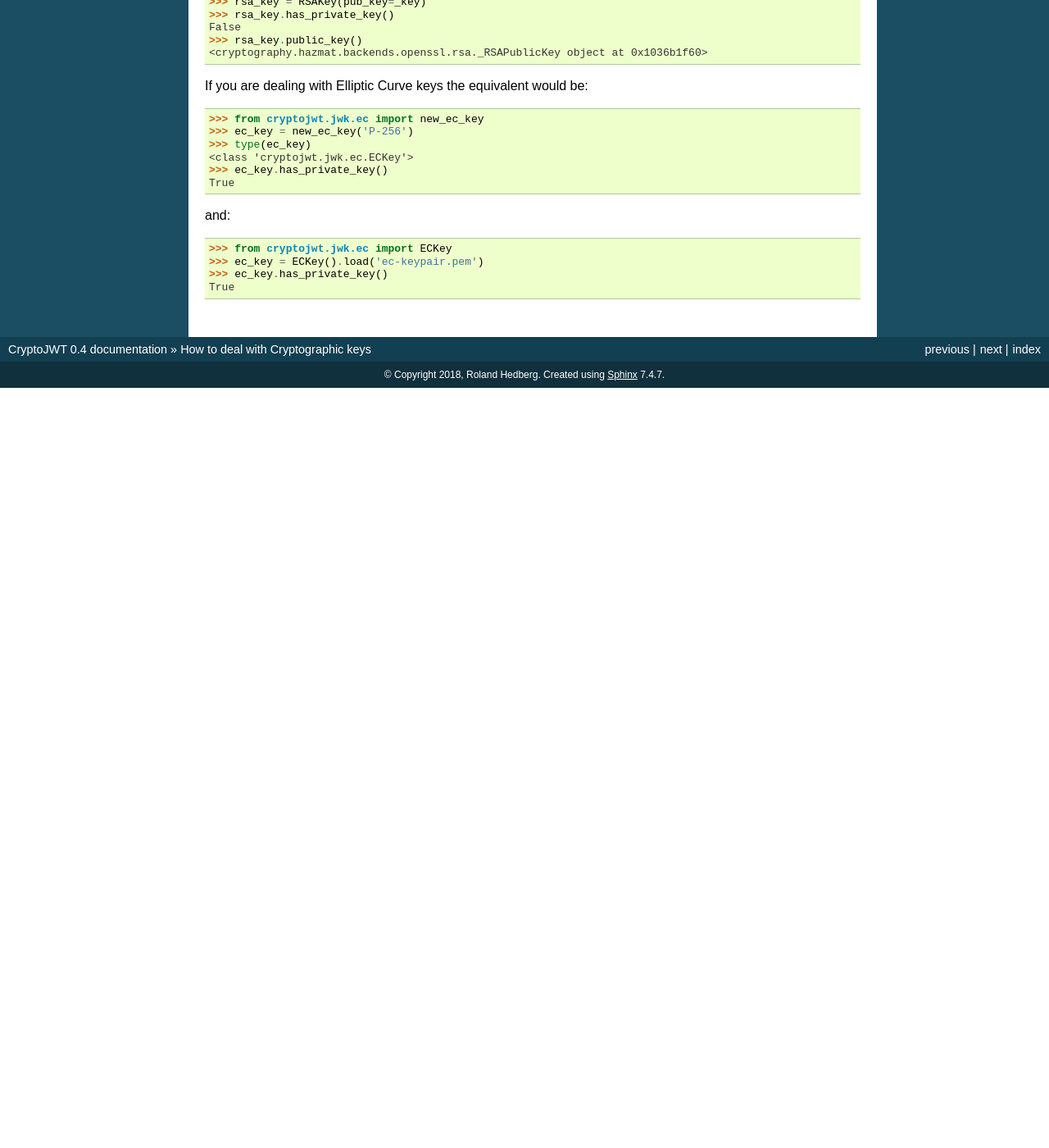
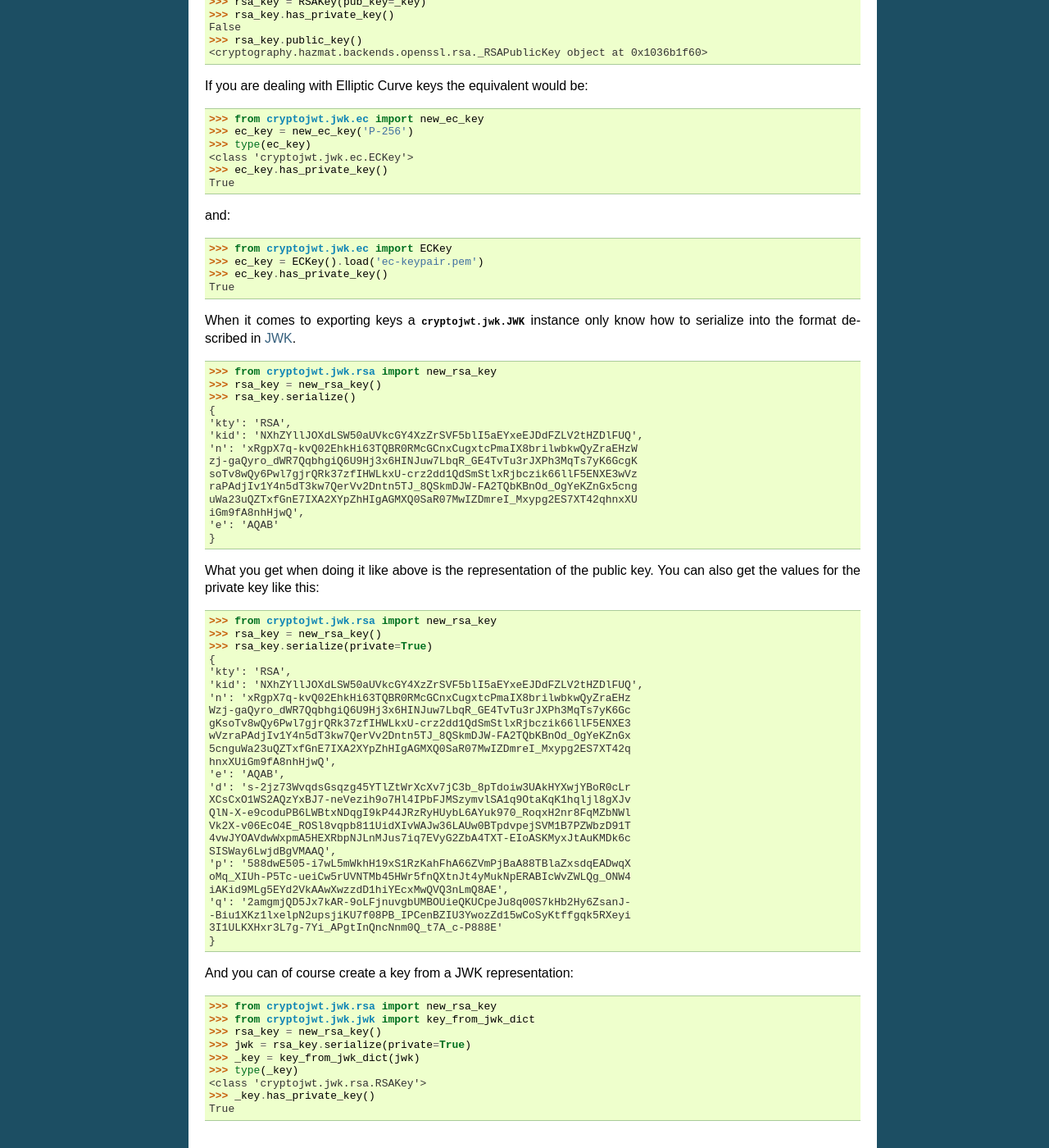
Before and after one commit to IdentityPython/JWTConnect-Python-CryptoJWT, a Sphinx documentation site: the page built from doc/keyhandling.rst, in a window 1280 px wide and 1400 px high, scrolled down 1157 px. Shown: the whole window at 82% size. Built offline with Sphinx 7.4.7, drawn with Linux system fonts in a browser that asks for light colours; before the commit the page ends 1630 px from its top, so only the background shows below that.

Commit message:
Fixed a problem with going from a JWK dictionary to a JWK class instance.

```diff
--- a/doc/keyhandling.rst
+++ b/doc/keyhandling.rst
@@ -86,6 +86,67 @@ and::
     >>> ec_key.has_private_key()
     True
 
+When it comes to exporting keys a :py:class:`cryptojwt.jwk.JWK` instance
+only know how to serialize into the format described in JWK_.
+
+    >>> from cryptojwt.jwk.rsa import new_rsa_key
+    >>> rsa_key = new_rsa_key()
+    >>> rsa_key.serialize()
+    {
+    'kty': 'RSA',
+    'kid': 'NXhZYllJOXdLSW50aUVkcGY4XzZrSVF5blI5aEYxeEJDdFZLV2tHZDlFUQ',
+    'n': 'xRgpX7q-kvQ02EhkHi63TQBR0RMcGCnxCugxtcPmaIX8brilwbkwQyZraEHzW
+    zj-gaQyro_dWR7QqbhgiQ6U9Hj3x6HINJuw7LbqR_GE4TvTu3rJXPh3MqTs7yK6GcgK
+    soTv8wQy6Pwl7gjrQRk37zfIHWLkxU-crz2dd1QdSmStlxRjbczik66llF5ENXE3wVz
+    raPAdjIv1Y4n5dT3kw7QerVv2Dntn5TJ_8QSkmDJW-FA2TQbKBnOd_OgYeKZnGx5cng
+    uWa23uQZTxfGnE7IXA2XYpZhHIgAGMXQ0SaR07MwIZDmreI_Mxypg2ES7XT42qhnxXU
+    iGm9fA8nhHjwQ',
+    'e': 'AQAB'
+    }
+
+
+What you get when doing it like above is the representation of the public key.
+You can also get the values for the private key like this::
+
+    >>> from cryptojwt.jwk.rsa import new_rsa_key
+    >>> rsa_key = new_rsa_key()
+    >>> rsa_key.serialize(private=True)
+    {
+    'kty': 'RSA',
+    'kid': 'NXhZYllJOXdLSW50aUVkcGY4XzZrSVF5blI5aEYxeEJDdFZLV2tHZDlFUQ',
+    'n': 'xRgpX7q-kvQ02EhkHi63TQBR0RMcGCnxCugxtcPmaIX8brilwbkwQyZraEHz
+    Wzj-gaQyro_dWR7QqbhgiQ6U9Hj3x6HINJuw7LbqR_GE4TvTu3rJXPh3MqTs7yK6Gc
+    gKsoTv8wQy6Pwl7gjrQRk37zfIHWLkxU-crz2dd1QdSmStlxRjbczik66llF5ENXE3
+    wVzraPAdjIv1Y4n5dT3kw7QerVv2Dntn5TJ_8QSkmDJW-FA2TQbKBnOd_OgYeKZnGx
+    5cnguWa23uQZTxfGnE7IXA2XYpZhHIgAGMXQ0SaR07MwIZDmreI_Mxypg2ES7XT42q
+    hnxXUiGm9fA8nhHjwQ',
+    'e': 'AQAB',
+    'd': 's-2jz73WvqdsGsqzg45YTlZtWrXcXv7jC3b_8pTdoiw3UAkHYXwjYBoR0cLr
+    XCsCxO1WS2AQzYxBJ7-neVezih9o7Hl4IPbFJMSzymvlSA1q9OtaKqK1hqljl8gXJv
+    QlN-X-e9coduPB6LWBtxNDqgI9kP44JRzRyHUybL6AYuk970_RoqxH2nr8FqMZbNWl
+    Vk2X-v06EcO4E_ROSl8vqpb811UidXIvWAJw36LAUw0BTpdvpejSVM1B7PZWbzD91T
+    4vwJYOAVdwWxpmA5HEXRbpNJLnMJus7iq7EVyG2ZbA4TXT-EIoASKMyxJtAuKMDk6c
+    SISWay6LwjdBgVMAAQ',
+    'p': '588dwE505-i7wL5mWkhH19xS1RzKahFhA66ZVmPjBaA88TBlaZxsdqEADwqX
+    oMq_XIUh-P5Tc-ueiCw5rUVNTMb45HWr5fnQXtnJt4yMukNpERABIcWvZWLQg_ONW4
+    iAKid9MLg5EYd2VkAAwXwzzdD1hiYEcxMwQVQ3nLmQ8AE',
+    'q': '2amgmjQD5Jx7kAR-9oLFjnuvgbUMBOUieQKUCpeJu8q00S7kHb2Hy6ZsanJ-
+    -Biu1XKz1lxelpN2upsjiKU7f08PB_IPCenBZIU3YwozZd15wCoSyKtffgqk5RXeyi
+    3I1ULKXHxr3L7g-7Yi_APgtInQncNnm0Q_t7A_c-P888E'
+    }
+
+And you can of course create a key from a JWK representation::
+
+    >>> from cryptojwt.jwk.rsa import new_rsa_key
+    >>> from cryptojwt.jwk.jwk import key_from_jwk_dict
+    >>> rsa_key = new_rsa_key()
+    >>> jwk = rsa_key.serialize(private=True)
+    >>> _key = key_from_jwk_dict(jwk)
+    >>> type(_key)
+    <class 'cryptojwt.jwk.rsa.RSAKey'>
+    >>> _key.has_private_key()
+    True
+
 
 
 .. _cryptography: https://cryptography.io/en/latest/
```
Also changed, not shown: 2 other files.
